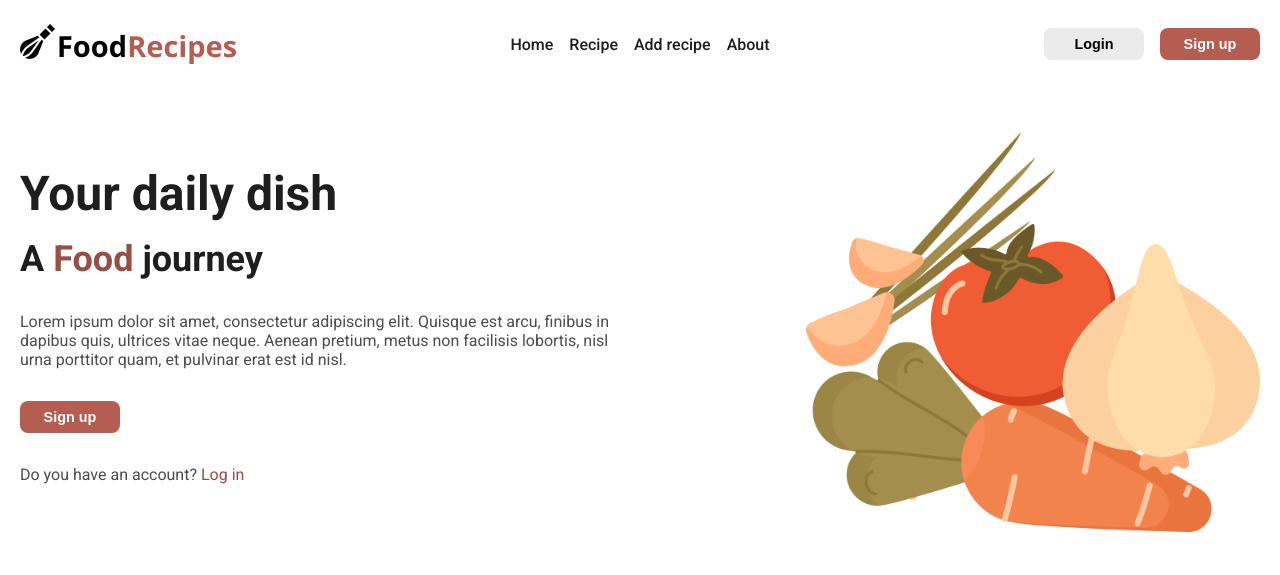
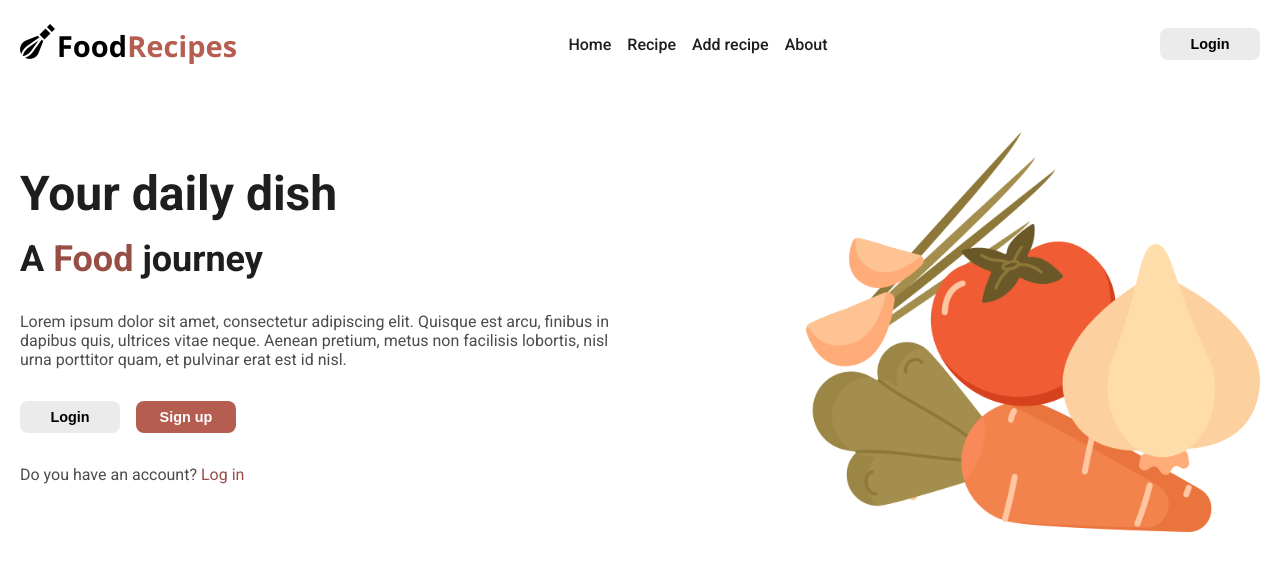
Before and after one commit to augusto-mattos/food-recipes, a React (Vite) app: page / in a window 1280 px wide. Shown: the top 575 px of the page. Built offline with nearby package versions, Linux system fonts and the light colour scheme; no server answers.

Commit message:
login com o google

```diff
--- a/src/App.jsx
+++ b/src/App.jsx
@@ -3,11 +3,13 @@ import Layout from './components/layout/_layout';
 import Home from './pages/Home';
 import Recipe from './pages/Recipe';
 import Login from './pages/Login';
+import { AuthGoogleProvider } from "../src/contexts/authGoogle";
 
 import './assets/styles.css';
 
 function App() {
   return (
+    <AuthGoogleProvider>
     <Router>
       <Layout>
         <Routes>
@@ -17,6 +19,7 @@ function App() {
         </Routes>
       </Layout>
     </Router>
+    </AuthGoogleProvider>
   );
 }
 
--- a/src/assets/styles.css
+++ b/src/assets/styles.css
@@ -55,7 +55,7 @@ header .nav-buttons .login-btn:hover {
   background-color: #793e37;
   color: #ffffff;
 }
-header .nav-buttons .signup-btn {
+header .nav-buttons .logout-btn {
   font-size: 0.9rem;
   font-weight: 600;
   border: none;
@@ -67,7 +67,7 @@ header .nav-buttons .signup-btn {
   color: #ffffff;
   transition: all 300ms ease-in-out;
 }
-header .nav-buttons .signup-btn:hover {
+header .nav-buttons .logout-btn:hover {
   background-color: #a5a5a5;
   color: #1e1e1e;
 }
@@ -94,7 +94,26 @@ header .nav-buttons .signup-btn:hover {
   text-decoration: none;
   color: #974e44;
 }
-.hero .hero-content button {
+.hero .hero-content .connexion-buttons {
+  display: flex;
+  gap: 1rem;
+}
+.hero .hero-content .connexion-buttons .login-btn {
+  font-size: 0.9rem;
+  font-weight: 600;
+  border: none;
+  border-radius: 0.5rem;
+  padding: 0.5rem 1rem;
+  min-width: 6.25rem;
+  cursor: pointer;
+  background-color: #ebebeb;
+  transition: all 300ms ease-in-out;
+}
+.hero .hero-content .connexion-buttons .login-btn:hover {
+  background-color: #793e37;
+  color: #ffffff;
+}
+.hero .hero-content .connexion-buttons .sign-up-btn {
   font-size: 0.9rem;
   font-weight: 600;
   border: none;
@@ -107,7 +126,7 @@ header .nav-buttons .signup-btn:hover {
   transition: all 300ms ease-in-out;
   max-width: fit-content;
 }
-.hero .hero-content button:hover {
+.hero .hero-content .connexion-buttons .sign-up-btn:hover {
   background-color: #a5a5a5;
   color: #1e1e1e;
 }
--- a/src/components/_hero.jsx
+++ b/src/components/_hero.jsx
@@ -1,7 +1,17 @@
+import { useContext } from "react";
+import { AuthGoogleContext } from "../contexts/authGoogle";
+import { useNavigate } from "react-router-dom";
 import { Link } from "react-router-dom";
 import heroImg from "../assets/images/carotte.png";
 
 function Hero() {
+  const { signed } = useContext(AuthGoogleContext);
+  const navigate = useNavigate();
+
+  function handleClick() {
+    if (!signed) navigate("/login");
+  }
+
   return (
     <section className="hero">
       <div className="hero-content">
@@ -12,12 +22,27 @@ function Hero() {
         <p>
           Lorem ipsum dolor sit amet, consectetur adipiscing elit. Quisque est arcu, finibus in dapibus quis, ultrices vitae neque. Aenean pretium, metus non facilisis lobortis, nisl urna porttitor quam, et pulvinar erat est id nisl.
         </p>
-        <button className="btn-terracota">Sign up</button>
-        <p>
-          Do you have an account? <Link to="/login">Log in</Link>
-        </p>
+        {!signed && (
+          <>
+            <div className="connexion-buttons">
+              <button
+                className="login-btn"
+                onClick={handleClick}
+              >
+                Login
+              </button>
+              <button className="sign-up-btn">Sign up</button>
+            </div>
+            <p>
+              Do you have an account? <Link to="/login">Log in</Link>
+            </p>
+          </>
+        )}
       </div>
-      <img src={heroImg} alt="" />
+      <img
+        src={heroImg}
+        alt=""
+      />
     </section>
   );
 }
--- a/src/components/layout/_navbar.jsx
+++ b/src/components/layout/_navbar.jsx
@@ -1,19 +1,24 @@
+import { useContext } from "react";
+import { AuthGoogleContext } from "../../contexts/authGoogle";
 import logo from "../../assets/logo.png";
 import { NavLink, useNavigate } from "react-router-dom";
 
 function NavBar() {
+  const { signed, signOut } = useContext(AuthGoogleContext);
   const navigate = useNavigate();
 
   function handleClick() {
-    navigate("/login");
+    if (signed) {
+      signOut();
+      navigate("/");
+    } else {
+      navigate("/login");
+    }
   }
 
   return (
     <header>
-        <img
-          src={logo}
-          alt="Food Recipes"
-        />
+      <img src={logo} alt="Food Recipes" />
       <nav>
         <NavLink to="/#">Home</NavLink>
         <NavLink to="/#">Recipe</NavLink>
@@ -21,8 +26,15 @@ function NavBar() {
         <NavLink to="/#">About</NavLink>
       </nav>
       <div className="nav-buttons">
-        <button className="login-btn" onClick={handleClick}>Login</button>
-        <button className="signup-btn">Sign up</button>
+        {signed ? (
+          <button className="logout-btn" onClick={handleClick}>
+            Logout
+          </button>
+        ) : (
+          <button className="login-btn" onClick={handleClick}>
+            Login
+          </button>
+        )}
       </div>
     </header>
   );
--- /dev/null
+++ b/src/contexts/authGoogle.jsx
@@ -0,0 +1,62 @@
+import { useEffect, useState } from "react";
+import { GoogleAuthProvider, getAuth, signInWithPopup } from "firebase/auth";
+import { app } from "../services/firebaseConfig";
+import { createContext } from "react";
+import PropTypes from "prop-types";
+
+const provider = new GoogleAuthProvider();
+
+export const AuthGoogleContext = createContext({});
+
+export const AuthGoogleProvider = ({ children }) => {
+  const auth = getAuth(app);
+  const [user, setUser] = useState(null);
+
+  const signOut = () => {
+    setUser(null);
+    sessionStorage.removeItem("@AuthFirebase:token");
+    sessionStorage.removeItem("@AuthFirebase:user");
+  };
+
+  useEffect(() => {
+    const loadStoreAuth = () => {
+      const sessionToken = sessionStorage.getItem("@AuthFirebase:token");
+      const sessionUser = sessionStorage.getItem("@AuthFirebase:user");
+      if (sessionToken && sessionUser) {
+        setUser(sessionUser);
+      }
+    };
+    loadStoreAuth();
+  }, []);
+
+  const signInGoogle = () => {
+    signInWithPopup(auth, provider)
+      .then((result) => {
+        const credential = GoogleAuthProvider.credentialFromResult(result);
+        const token = credential.accessToken;
+        const user = result.user;
+        setUser(user);
+        sessionStorage.setItem("@AuthFirebase:token", token);
+        sessionStorage.setItem("@AuthFirebase:user", JSON.stringify(user));
+      })
+      .catch((error) => {
+        const errorCode = error.code;
+        const errorMessage = error.message;
+        const email = error.customData.email;
+        const credential = GoogleAuthProvider.credentialFromError(error);
+        console.log(errorCode, errorMessage, email, credential);
+      });
+  };
+
+  return (
+    <AuthGoogleContext.Provider
+      value={{ signInGoogle, signed: !!user, signOut }}
+    >
+      {children}
+    </AuthGoogleContext.Provider>
+  );
+};
+
+AuthGoogleProvider.propTypes = {
+  children: PropTypes.node.isRequired,
+};
--- a/src/pages/Login/index.jsx
+++ b/src/pages/Login/index.jsx
@@ -1,9 +1,20 @@
+import { useContext } from "react";
+import { AuthGoogleContext } from "../../contexts/authGoogle";
+import { useNavigate } from "react-router-dom";
+
 function Login() {
+  const { signInGoogle, signed } = useContext(AuthGoogleContext);
+  const navigate = useNavigate();
+
+  if (signed) {
+    navigate("/");
+  }
+
   return (
     <>
       <h1>login</h1>
       <div>form de login</div>
-      <button>botao para conectar com o Google</button>
+      <button onClick={() => signInGoogle()}>Logar com o Google</button>
     </>
   );
 }
--- /dev/null
+++ b/src/services/firebaseConfig.js
@@ -0,0 +1,12 @@
+import { initializeApp } from "firebase/app";
+
+const firebaseConfig = {
+  apiKey: "AIzaSyAfFSqtx0i4nXZIhI6O2Ljav2LmHQRLjLc",
+  authDomain: "food-recipe-1b9ea.firebaseapp.com",
+  projectId: "food-recipe-1b9ea",
+  storageBucket: "food-recipe-1b9ea.appspot.com",
+  messagingSenderId: "29737811791",
+  appId: "1:29737811791:web:88bd4a55414666e0e4cf3a"
+};
+
+export const app = initializeApp(firebaseConfig);
--- a/src/styles/components/_hero.scss
+++ b/src/styles/components/_hero.scss
@@ -21,10 +21,18 @@
       text-decoration: none;
       color: variables.$terracota-2;
     }
-    button {
-      @include mixins.btn-defaut();
-      @include mixins.btn-terracota();
-      max-width: fit-content;
+    .connexion-buttons {
+      display: flex;
+      gap: 1rem;
+      .login-btn {
+        @include mixins.btn-defaut();
+        @include mixins.btn-gray();
+      }
+      .sign-up-btn {
+        @include mixins.btn-defaut();
+        @include mixins.btn-terracota();
+        max-width: fit-content;
+      }
     }
   }
   img {
--- a/src/styles/components/_navbar.scss
+++ b/src/styles/components/_navbar.scss
@@ -23,7 +23,7 @@ header {
       @include mixins.btn-defaut();
       @include mixins.btn-gray();
     }
-    .signup-btn {
+    .logout-btn {
       @include mixins.btn-defaut;
       @include mixins.btn-terracota();
     }
```
Also changed, not shown: 1 other file (tests, documents, lock files or other folders).
